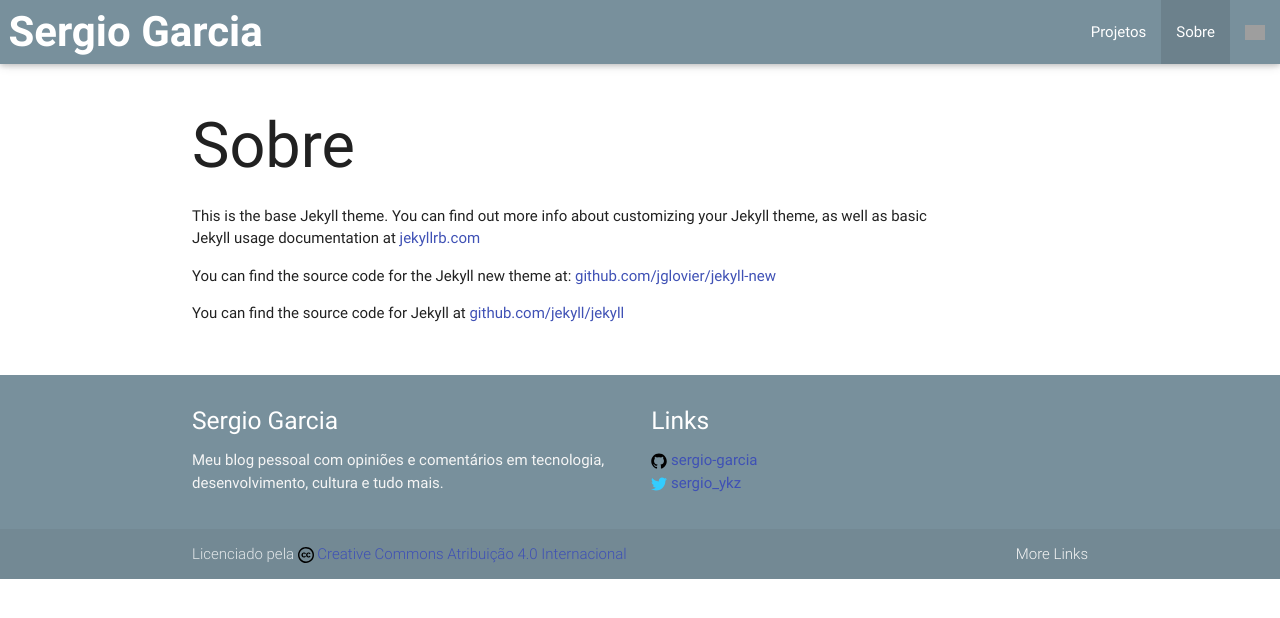
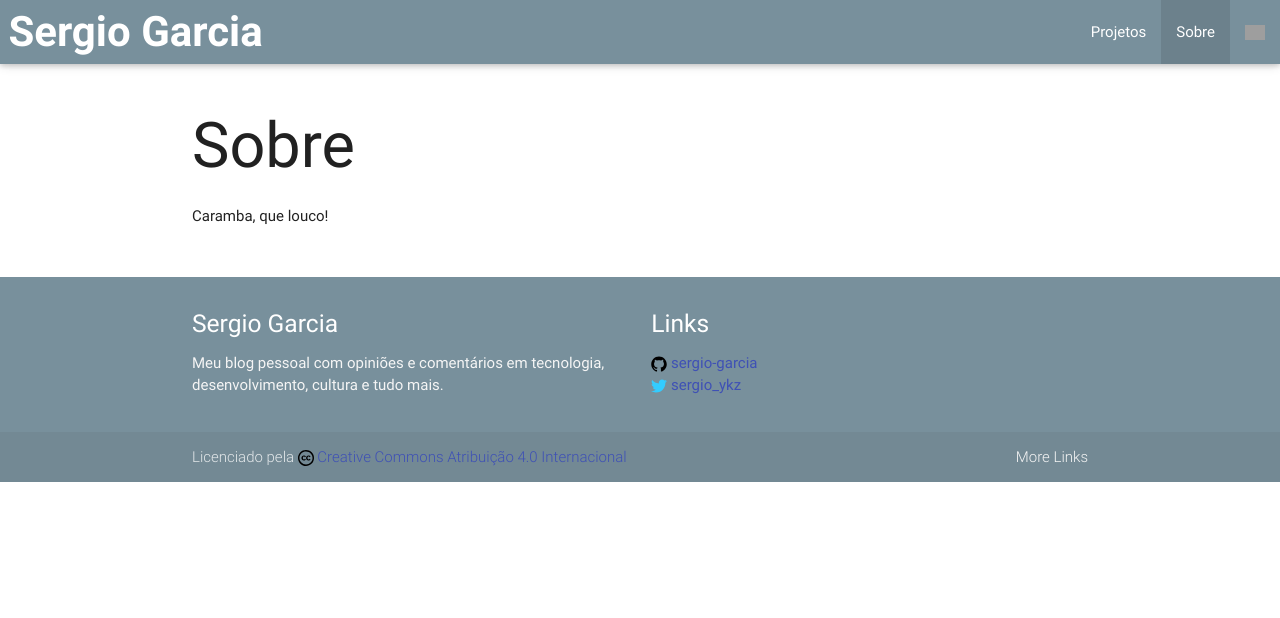
Before and after one commit to XDevelopers/XDevelopers.github.io, a Jekyll site: the page built from 9.about.pt.md, in a window 1280 px wide. Shown: the top 618 px of the page. Built offline with Jekyll 4.4.1, drawn with Linux system fonts in a browser that asks for light colours; Markdown is read by kramdown in place of the engine named in the settings; grey boxes are pictures that could not be loaded.

Commit message:
Update 9.about.pt.md

```diff
--- a/9.about.pt.md
+++ b/9.about.pt.md
@@ -6,8 +6,4 @@
 lang: pt
 ---
 
-This is the base Jekyll theme. You can find out more info about customizing your Jekyll theme, as well as basic Jekyll usage documentation at [jekyllrb.com](http://jekyllrb.com/)
-
-You can find the source code for the Jekyll new theme at: [github.com/jglovier/jekyll-new](https://github.com/jglovier/jekyll-new)
-
-You can find the source code for Jekyll at [github.com/jekyll/jekyll](https://github.com/jekyll/jekyll)
+Caramba, que louco!
```
